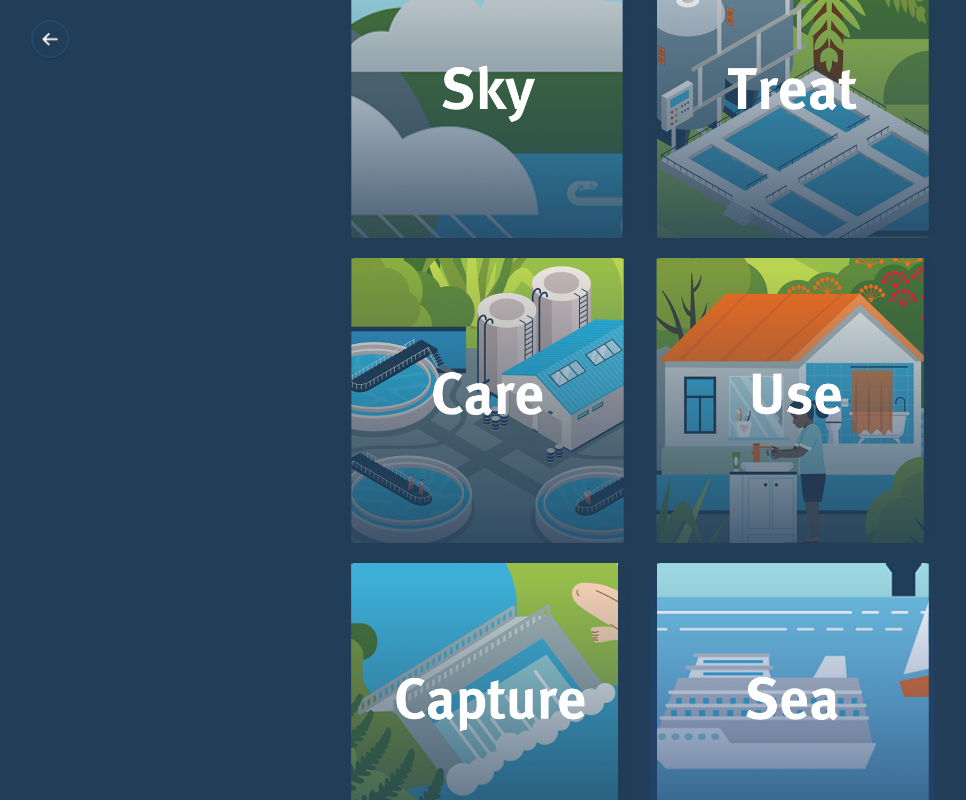
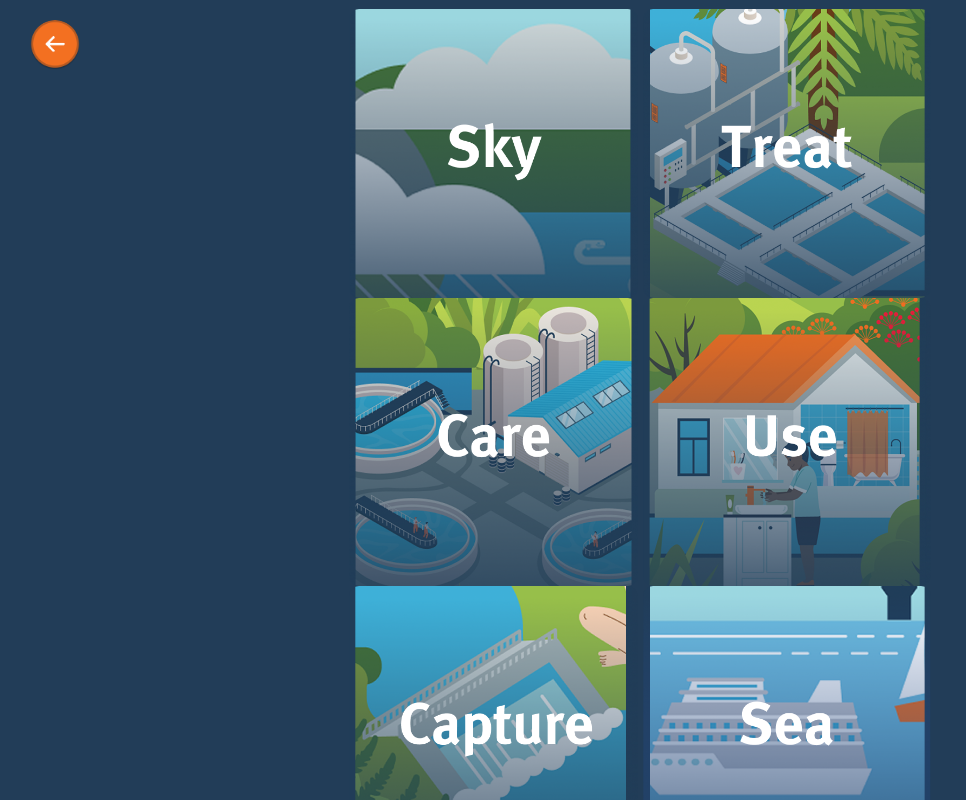
Before and after one commit to EhabAyman5DVR/PukekoARTest, a website built with Vite: page index.html in a window 1280 px wide. Both pictures are taken after a click on the button 640 px from the left and 260 px from the top of the page. Shown: the whole page, without its empty margins (0-966 px from the left). Built offline with nearby package versions, Linux system fonts and the light colour scheme.

Commit message:
Zones screen finished

```diff
--- a/index.html
+++ b/index.html
@@ -3,7 +3,7 @@
 <head>
   <meta charset="UTF-8">
   <meta name="viewport" content="width=device-width, initial-scale=1, maximum-scale=1, user-scalable=no, orientation=portrait">
-  <title>Pukeko-AR</title>
+  <title>WaterCare - Pukeko AR</title>
   <link rel="stylesheet" href="styles.css">
 </head>
 
--- a/styles.css
+++ b/styles.css
@@ -55,17 +55,21 @@ body.splash-hidden::before {
     display: flex;
     flex-direction: column;
     align-items: center;
-    justify-content: center;
-    padding: 20px;
+   /* justify-content: center;*/
+   /* padding: 20px;*/
 }
 
 .zones-grid {
     display: grid;
     grid-template-columns: repeat(2, 1fr);
-    gap: 20px;
+   /* gap: 20px;*/
     width: 100%;
     max-width: 600px;
-    padding: 5px;
+    padding: 9px;
+    column-gap: 5px;
+    row-gap: 0px;
+    height: 100%;
+    margin-bottom: -5px;
 }
 
 .zone-btn {
@@ -109,9 +113,9 @@ body.splash-hidden::before {
     position: absolute;
     top: 20px;
     right: 20px;
-    width: 40px;
-    height: 40px;
-    background: url('/CloseBtn.png') center/contain no-repeat;
+    width: 50px;
+    height: 50px;
+    background: url('/Back_Zones.png') center/contain no-repeat;
     border: none;
     cursor: pointer;
     z-index: 1001;
```
Also changed, not shown: Back_Zones.png (added).
